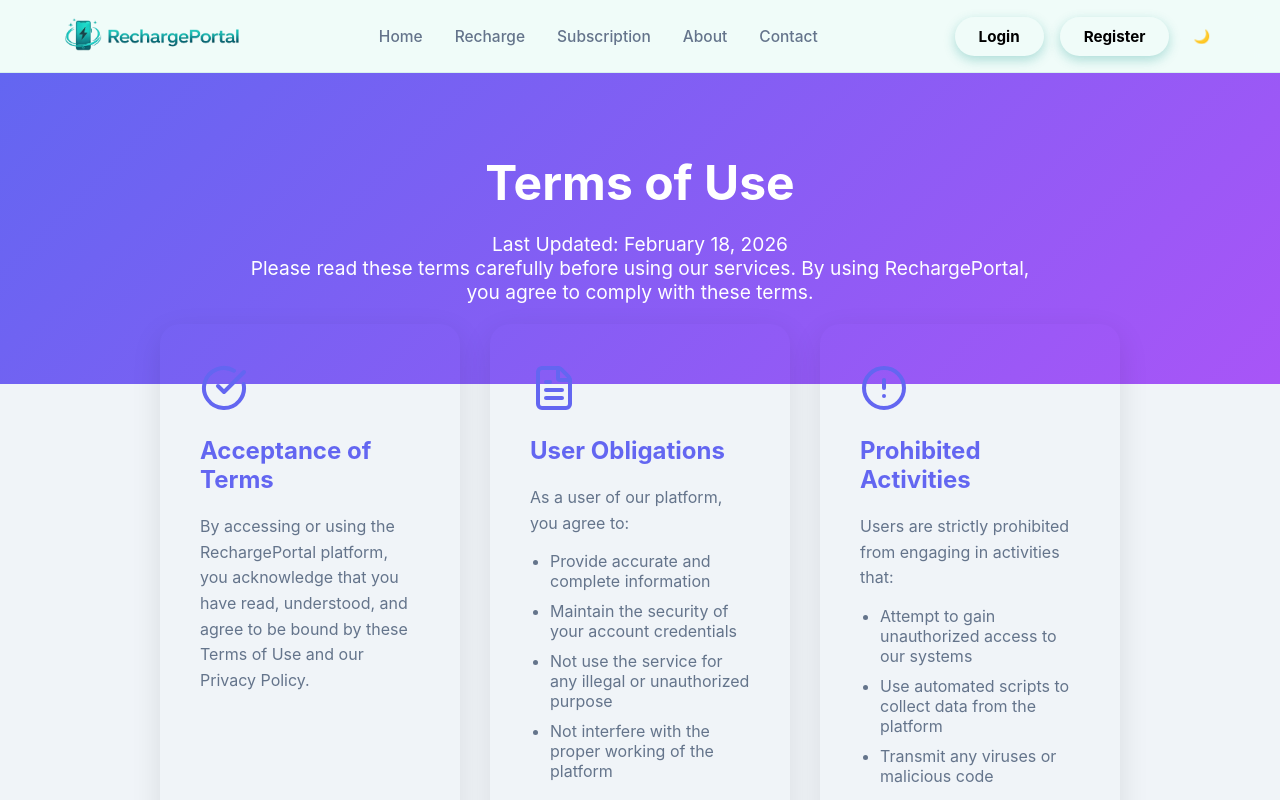
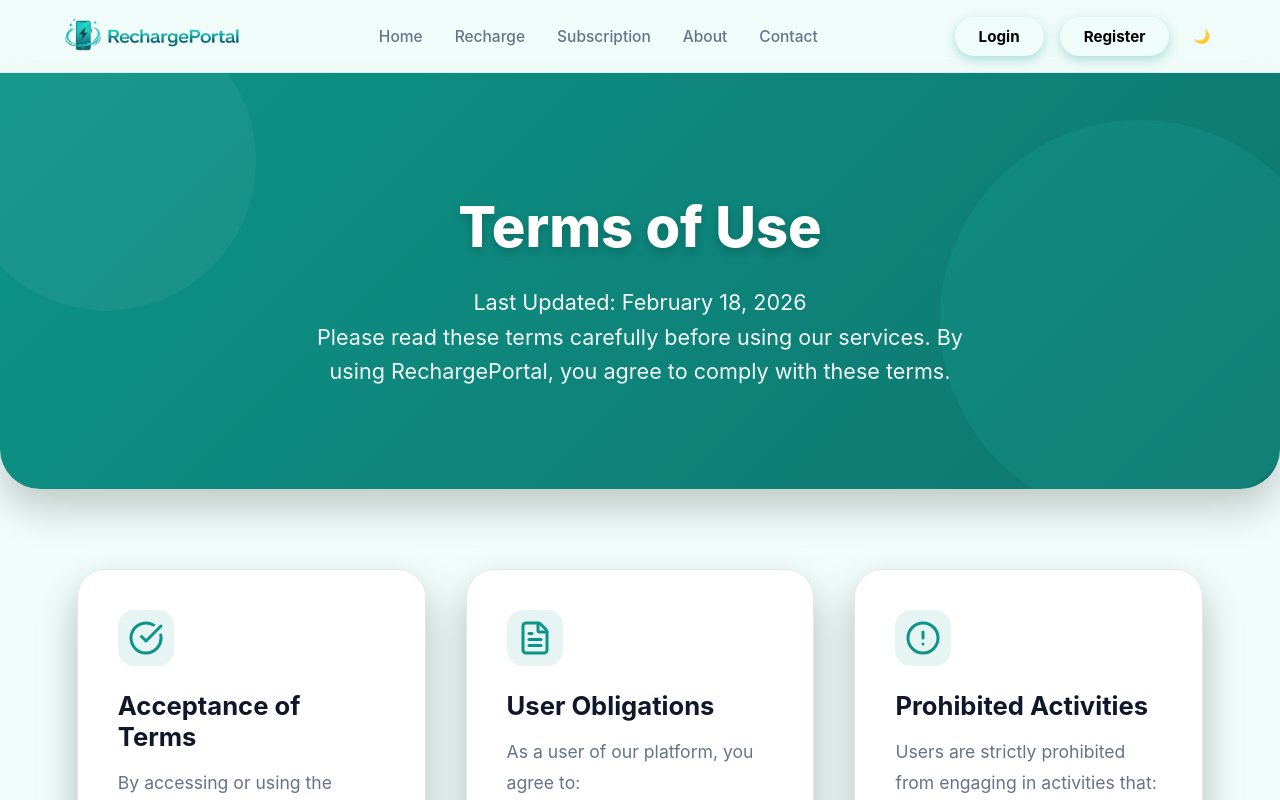
Before and after one commit to nikhilrv605-byte/rechargeportalui, a React (Vite) app: page /terms in a window 1280 px wide. Shown: the top 800 px of the page. Built offline with nearby package versions, Linux system fonts and the light colour scheme; no server answers.

Commit message:
Page Issue Resolved

```diff
--- a/src/pages/PrivacyPolicy.css
+++ b/src/pages/PrivacyPolicy.css
@@ -1,98 +1,177 @@
+/* PAGE */
 .privacy-page {
-    min-height: 100vh;
-    background-color: var(--bg-primary);
-    color: var(--text-primary);
+  width: 100%;
+  min-height: 100vh;
+  background: var(--bg-main);
+  /* Smooth transition for theme switching */
+  transition: background 0.4s ease;
 }
 
+/* HERO */
 .privacy-hero {
-    background: linear-gradient(135deg, var(--primary-color), var(--secondary-color));
-    color: white;
-    padding: 80px 20px;
-    text-align: center;
+  padding: 120px 6% 100px;
+  background: linear-gradient(135deg, #0d9488, #0f766e, #020617);
+  background-size: 200% 200%;
+  animation: shimmer 15s ease infinite;
+  color: white;
+  text-align: center;
+  position: relative;
+  overflow: hidden;
+  border-bottom-left-radius: 40px;
+  border-bottom-right-radius: 40px;
+  box-shadow: 0 20px 40px rgba(0, 0, 0, 0.2);
 }
 
-.privacy-hero-content h1 {
-    font-size: 3rem;
-    margin-bottom: 20px;
+/* Subtle animated background shapes */
+.privacy-hero::before {
+  content: "";
+  position: absolute;
+  top: -50px;
+  left: -50px;
+  width: 300px;
+  height: 300px;
+  background: rgba(255, 255, 255, 0.05);
+  border-radius: 50%;
+  animation: float 8s ease-in-out infinite;
 }
 
-.privacy-hero-content p {
-    font-size: 1.2rem;
-    max-width: 800px;
-    margin: 0 auto;
+.privacy-hero::after {
+  content: "";
+  position: absolute;
+  bottom: -50px;
+  right: -50px;
+  width: 400px;
+  height: 400px;
+  background: rgba(45, 212, 191, 0.1);
+  border-radius: 50%;
+  animation: float 10s ease-in-out infinite reverse;
 }
 
-.privacy-content {
-    max-width: 1000px;
-    margin: -60px auto 60px;
-    padding: 0 20px;
-    display: grid;
-    grid-template-columns: repeat(auto-fit, minmax(300px, 1fr));
-    gap: 30px;
+.privacy-hero-content {
+  position: relative;
+  z-index: 1;
+  max-width: 900px;
+  margin: auto;
+  animation: slideUp 0.8s ease-out;
 }
 
-.privacy-card {
-    background: var(--bg-secondary);
-    padding: 40px;
-    border-radius: 20px;
-    box-shadow: 0 10px 30px rgba(0, 0, 0, 0.1);
-    transition: transform 0.3s ease;
+.privacy-hero h1 {
+  font-size: 3.5rem;
+  font-weight: 800;
+  margin-bottom: 24px;
+  text-shadow: 0 4px 10px rgba(0, 0, 0, 0.2);
 }
 
-.privacy-card:hover {
-    transform: translateY(-10px);
+.privacy-hero p {
+  font-size: 1.35rem;
+  opacity: 0.95;
+  line-height: 1.6;
+  max-width: 700px;
+  margin: 0 auto;
 }
 
-.privacy-icon {
-    width: 48px;
-    height: 48px;
-    color: var(--primary-color);
-    margin-bottom: 20px;
+/* CONTENT GRID */
+.privacy-content {
+  padding: 80px 6%;
+  display: grid;
+  grid-template-columns: repeat(auto-fit, minmax(320px, 1fr));
+  gap: 40px;
+  max-width: 1400px;
+  margin: 0 auto;
 }
 
-.privacy-card h2 {
-    font-size: 1.5rem;
-    margin-bottom: 20px;
-    color: var(--primary-color);
+/* CARD */
+.privacy-card {
+  background: var(--card-bg);
+  border-radius: 28px;
+  padding: 40px;
+  border: 1px solid var(--border-color);
+  box-shadow: var(--shadow-lg);
+  transition: all 0.4s cubic-bezier(0.175, 0.885, 0.32, 1.275);
+  position: relative;
+  overflow: hidden;
+  animation: slideUp 1s ease-out backwards;
 }
 
-.privacy-card p {
-    line-height: 1.6;
-    color: var(--text-secondary);
+/* Hover Effects */
+.privacy-card:hover {
+  transform: translateY(-12px);
+  box-shadow: var(--shadow-xl);
+  border-color: var(--primary);
 }
 
+/* ICON */
+.privacy-icon {
+  color: var(--primary);
+  width: 36px;
+  height: 36px;
+  margin-bottom: 20px;
+  transition: transform 0.4s ease;
+  background: var(--primary-light);
+  padding: 10px;
+  box-sizing: content-box;
+  border-radius: 16px;
+}
+
+.privacy-card:hover .privacy-icon {
+  transform: scale(1.1) rotate(5deg);
+  background: var(--primary);
+  color: white;
+}
+
+/* HEADINGS */
+.privacy-card h2 {
+  font-size: 1.6rem;
+  margin-bottom: 16px;
+  font-weight: 700;
+  color: var(--text-primary);
+}
+
+/* TEXT */
+.privacy-card p {
+  font-size: 1.1rem;
+  line-height: 1.75;
+  color: var(--text-secondary);
+}
+
+/* LISTS */
 .privacy-card ul {
-    padding-left: 20px;
-    margin-top: 15px;
+  padding-left: 20px;
+  margin-top: 14px;
+  color: var(--text-secondary);
 }
 
 .privacy-card li {
-    margin-bottom: 10px;
-    color: var(--text-secondary);
+  margin-bottom: 12px;
+  font-size: 1.05rem;
 }
 
+/* HIGHLIGHT CARD */
 .privacy-card.highlight {
-    grid-column: 1 / -1;
-    background: var(--primary-light);
-    border: 1px solid var(--primary-color);
-    display: flex;
-    flex-direction: column;
-    align-items: center;
-    text-align: center;
+  grid-column: span 2;
+  background: linear-gradient(135deg,
+      rgba(13, 148, 136, 0.03),
+      var(--card-bg));
+  border: 1px solid rgba(13, 148, 136, 0.2);
 }
 
-.privacy-card.highlight .privacy-icon.large {
-    width: 64px;
-    height: 64px;
+[data-theme="dark"] .privacy-card.highlight {
+  background: linear-gradient(135deg,
+      rgba(45, 212, 191, 0.05),
+      var(--card-bg));
 }
 
-[data-theme='dark'] .privacy-card {
-    background: #1a1a1a;
-    border: 1px solid #333;
+/* RESPONSIVE */
+@media (max-width: 900px) {
+  .privacy-hero h1 {
+    font-size: 2.5rem;
+  }
+
+  .privacy-card.highlight {
+    grid-column: span 1;
+  }
+
+  .privacy-content {
+    grid-template-columns: 1fr;
+  }
 }
-
-@media (max-width: 768) {
-    .privacy-hero-content h1 {
-        font-size: 2.2rem;
-    }
-}
--- a/src/pages/TermsOfUse.css
+++ b/src/pages/TermsOfUse.css
@@ -1,98 +1,177 @@
+/* PAGE */
 .terms-page {
-    min-height: 100vh;
-    background-color: var(--bg-primary);
-    color: var(--text-primary);
+  width: 100%;
+  min-height: 100vh;
+  background: var(--bg-main);
+  /* Smooth transition for theme switching */
+  transition: background 0.4s ease;
 }
 
+/* HERO */
 .terms-hero {
-    background: linear-gradient(135deg, #6366f1, #a855f7);
-    color: white;
-    padding: 80px 20px;
-    text-align: center;
+  padding: 120px 6% 100px;
+  background: linear-gradient(135deg, #0d9488, #0f766e, #020617);
+  background-size: 200% 200%;
+  animation: shimmer 15s ease infinite;
+  color: white;
+  text-align: center;
+  position: relative;
+  overflow: hidden;
+  border-bottom-left-radius: 40px;
+  border-bottom-right-radius: 40px;
+  box-shadow: 0 20px 40px rgba(0, 0, 0, 0.2);
 }
 
-.terms-hero-content h1 {
-    font-size: 3rem;
-    margin-bottom: 20px;
+/* Subtle animated background shapes */
+.terms-hero::before {
+  content: "";
+  position: absolute;
+  top: -50px;
+  left: -50px;
+  width: 300px;
+  height: 300px;
+  background: rgba(255, 255, 255, 0.05);
+  border-radius: 50%;
+  animation: float 8s ease-in-out infinite;
 }
 
-.terms-hero-content p {
-    font-size: 1.2rem;
-    max-width: 800px;
-    margin: 0 auto;
+.terms-hero::after {
+  content: "";
+  position: absolute;
+  bottom: -50px;
+  right: -50px;
+  width: 400px;
+  height: 400px;
+  background: rgba(45, 212, 191, 0.1);
+  border-radius: 50%;
+  animation: float 10s ease-in-out infinite reverse;
 }
 
-.terms-content {
-    max-width: 1000px;
-    margin: -60px auto 60px;
-    padding: 0 20px;
-    display: grid;
-    grid-template-columns: repeat(auto-fit, minmax(300px, 1fr));
-    gap: 30px;
+.terms-hero-content {
+  position: relative;
+  z-index: 1;
+  max-width: 900px;
+  margin: auto;
+  animation: slideUp 0.8s ease-out;
 }
 
-.terms-card {
-    background: var(--bg-secondary);
-    padding: 40px;
-    border-radius: 20px;
-    box-shadow: 0 10px 30px rgba(0, 0, 0, 0.1);
-    transition: transform 0.3s ease;
+.terms-hero h1 {
+  font-size: 3.5rem;
+  font-weight: 800;
+  margin-bottom: 24px;
+  text-shadow: 0 4px 10px rgba(0, 0, 0, 0.2);
 }
 
-.terms-card:hover {
-    transform: translateY(-10px);
+.terms-hero p {
+  font-size: 1.35rem;
+  opacity: 0.95;
+  line-height: 1.6;
+  max-width: 700px;
+  margin: 0 auto;
 }
 
-.terms-icon {
-    width: 48px;
-    height: 48px;
-    color: #6366f1;
-    margin-bottom: 20px;
+/* CONTENT GRID */
+.terms-content {
+  padding: 80px 6%;
+  display: grid;
+  grid-template-columns: repeat(auto-fit, minmax(320px, 1fr));
+  gap: 40px;
+  max-width: 1400px;
+  margin: 0 auto;
 }
 
-.terms-card h2 {
-    font-size: 1.5rem;
-    margin-bottom: 20px;
-    color: #6366f1;
+/* CARD */
+.terms-card {
+  background: var(--card-bg);
+  border-radius: 28px;
+  padding: 40px;
+  border: 1px solid var(--border-color);
+  box-shadow: var(--shadow-lg);
+  transition: all 0.4s cubic-bezier(0.175, 0.885, 0.32, 1.275);
+  position: relative;
+  overflow: hidden;
+  animation: slideUp 1s ease-out backwards;
 }
 
-.terms-card p {
-    line-height: 1.6;
-    color: var(--text-secondary);
+/* Hover Effects */
+.terms-card:hover {
+  transform: translateY(-12px);
+  box-shadow: var(--shadow-xl);
+  border-color: var(--primary);
 }
 
+/* ICON */
+.terms-icon {
+  color: var(--primary);
+  width: 36px;
+  height: 36px;
+  margin-bottom: 20px;
+  transition: transform 0.4s ease;
+  background: var(--primary-light);
+  padding: 10px;
+  box-sizing: content-box;
+  border-radius: 16px;
+}
+
+.terms-card:hover .terms-icon {
+  transform: scale(1.1) rotate(5deg);
+  background: var(--primary);
+  color: white;
+}
+
+/* HEADINGS */
+.terms-card h2 {
+  font-size: 1.6rem;
+  margin-bottom: 16px;
+  font-weight: 700;
+  color: var(--text-primary);
+}
+
+/* TEXT */
+.terms-card p {
+  font-size: 1.1rem;
+  line-height: 1.75;
+  color: var(--text-secondary);
+}
+
+/* LISTS */
 .terms-card ul {
-    padding-left: 20px;
-    margin-top: 15px;
+  padding-left: 20px;
+  margin-top: 14px;
+  color: var(--text-secondary);
 }
 
 .terms-card li {
-    margin-bottom: 10px;
-    color: var(--text-secondary);
+  margin-bottom: 12px;
+  font-size: 1.05rem;
 }
 
+/* HIGHLIGHT CARD */
 .terms-card.highlight {
-    grid-column: 1 / -1;
-    background: rgba(99, 102, 241, 0.1);
-    border: 1px solid #6366f1;
-    display: flex;
-    flex-direction: column;
-    align-items: center;
-    text-align: center;
+  grid-column: span 2;
+  background: linear-gradient(135deg,
+      rgba(13, 148, 136, 0.03),
+      var(--card-bg));
+  border: 1px solid rgba(13, 148, 136, 0.2);
 }
 
-.terms-card.highlight .terms-icon.large {
-    width: 64px;
-    height: 64px;
+[data-theme="dark"] .terms-card.highlight {
+  background: linear-gradient(135deg,
+      rgba(45, 212, 191, 0.05),
+      var(--card-bg));
 }
 
-[data-theme='dark'] .terms-card {
-    background: #1a1a1a;
-    border: 1px solid #333;
+/* RESPONSIVE */
+@media (max-width: 900px) {
+  .terms-hero h1 {
+    font-size: 2.5rem;
+  }
+
+  .terms-card.highlight {
+    grid-column: span 1;
+  }
+
+  .terms-content {
+    grid-template-columns: 1fr;
+  }
 }
-
-@media (max-width: 768px) {
-    .terms-hero-content h1 {
-        font-size: 2.2rem;
-    }
-}
```
Also changed, not shown: src/pages/Subscription.jsx (+15 -12 lines).
